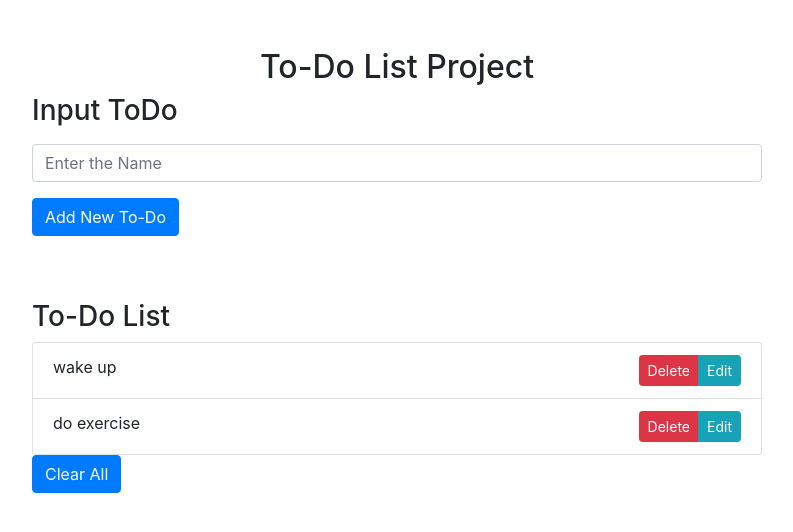
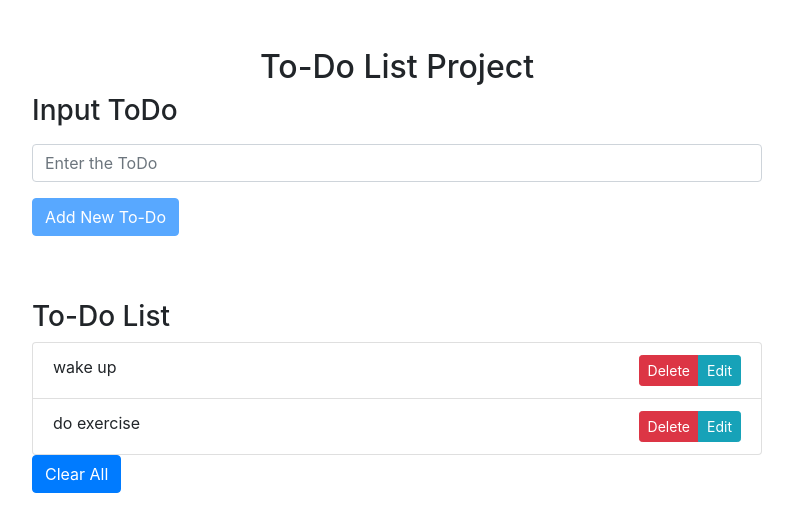
Before and after one commit to AlisherKarim/to-do-list, a React (Create React App) app: page / in a window 1280 px wide. Shown: the top 532 px of the page, without its empty margins (243-1036 px from the left). Built offline with nearby package versions, Linux system fonts and the light colour scheme.

Commit message:
added disable button property

```diff
--- a/src/components/ToDoInput.js
+++ b/src/components/ToDoInput.js
@@ -8,9 +8,9 @@ export default class ToDoInput extends Component {
                 <form className = "form" onSubmit = {handleSubmit}>
                     <div className = "form-group">
                         <label htmlFor = "todoInput"><h3>Input ToDo</h3></label>
-                        <input onChange = {handleChange}  className = "form-control" id = "todoInput" name = "todoInput" type = "text" placeholder = "Enter the Name" value = {value}></input>
+                        <input onChange = {handleChange}  className = "form-control" id = "todoInput" name = "todoInput" type = "text" placeholder = "Enter the ToDo" value = {value}></input>
                     </div>
-                    <button className = "btn btn-primary" type = "submit">Add New To-Do</button>
+                    <button className = "btn btn-primary" disabled = {value.length > 0 ? false: true} type = "submit">Add New To-Do</button>
                 </form>
             </div>
         )
```
